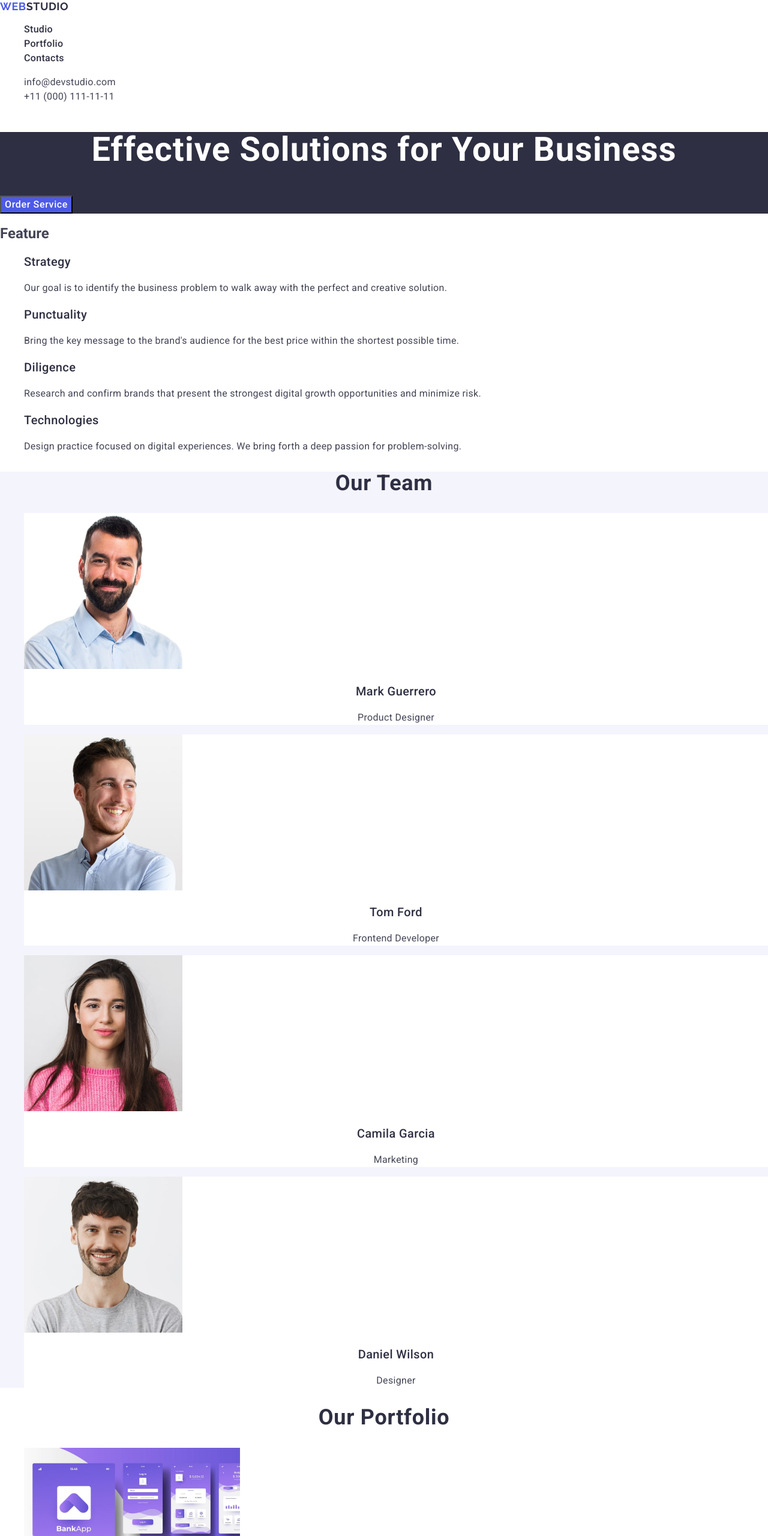
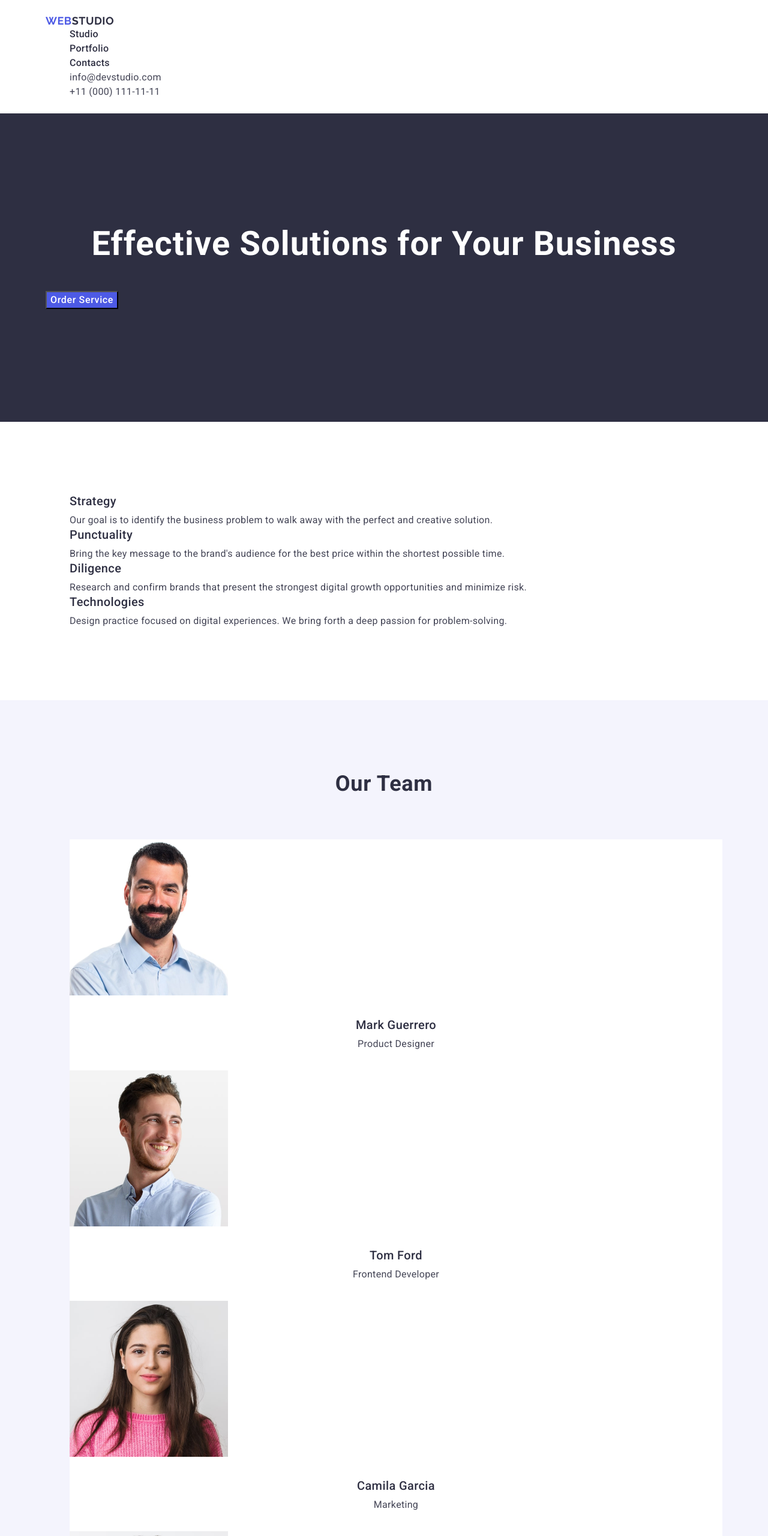
Before and after one commit to AntonenkoDenis/goit-markup-hw-06, a plain HTML site: page index.html in a window 1280 px wide. Shown: the top 2560 px of the page at 60% size. Drawn offline with nearby package versions, Linux system fonts and the light colour scheme.

Commit message:
first commit

```diff
--- a/css/styles.css
+++ b/css/styles.css
@@ -6,11 +6,41 @@ body {
 
 ul {
     list-style: none;
+    margin-top: 0;
+    margin-bottom: 0;
+    margin-left: 0;
 }
 
 a {
     text-decoration: none;
 }
+
+p,
+h1,
+h2,
+h3,
+h4,
+h5,
+h6 {
+    margin-top: 0;
+    margin-bottom: 0;
+}
+
+.container {
+    width: 1158px;
+    padding-left: 15px;
+    padding-right: 15px;
+    margin: 0 auto;
+}
+
+/* ------------------------------------HEADER----------------------------------- */
+
+.header {
+    padding-top: 24px;
+    padding-bottom: 24px;
+}
+
+/* .navigation {} */
 
 .navigation-logo {
     font-family: 'Raleway', sans-serif;
@@ -22,7 +52,13 @@ a {
     color: #4d5ae5;
 }
 
-.navigation-logo-color {color: #2e2f42;}
+.navigation-logo-color {
+    color: #2e2f42;
+}
+
+/* .navigation-list {} */
+
+/* .navigation-item {} */
 
 .navigation-link {
     font-weight: 500;
@@ -32,19 +68,38 @@ a {
     color: #2e2f42;
 }
 
-.navigation-link:hover, .navigation-link:focus {color: #404bbf;}
+.navigation-link:hover,
+.navigation-link:focus {
+    color: #404bbf;
+}
 
 .contact {font-style: normal;}
+
+/* .contact-list {} */
+
+/* .contact-item {} */
 
 .contact-link {
     font-size: 16px;
     line-height: 150%;
     letter-spacing: 0.02em;
-color: #434455;}
+    color: #434455;
+}
 
-.contact-link:hover, .contact-link:focus {color: #404bbf;}
+.contact-link:hover,
+.contact-link:focus {
+    color: #404bbf;
+}
 
-.intro {background-color: #2e2f42;}
+/* -------------------------------------MAIN------------------------------------ */
+
+/* .main-content {} */
+
+.intro {
+    background-color: #2e2f42;
+    padding-top: 188px;
+    padding-bottom: 188px;
+}
 
 .intro-title {
     font-weight: 700;
@@ -53,6 +108,7 @@ line-height: 107%;
     letter-spacing: 0.02em;
     text-align: center;
     color: #fff;
+    margin-bottom: 48px;
 }
 
 .order-button {
@@ -65,7 +121,23 @@ cursor: pointer;
     background-color: #4D5AE5;
 }
 
-.order-button:hover, .order-button:focus {background: #404bbf;}
+.order-button:hover,
+.order-button:focus {
+    background: #404bbf;
+}
+
+/* ----------------------------------FEATURES------------------------------------ */
+
+.features {
+    padding-top: 120px;
+    padding-bottom: 120px;
+}
+
+/* .features-title {} */
+
+/* .features-list {} */
+
+/* .feature-item {} */
 
 .feature-name {
     font-weight: 500;
@@ -73,6 +145,7 @@ background-color: #4D5AE5;
     line-height: 120%;
     letter-spacing: 0.02em;
     color: #2e2f42;
+    margin-bottom: 8px;
 }
 
 .feature-description {
@@ -82,8 +155,19 @@ background-color: #4D5AE5;
     color: #434455;
 }
 
+/* -------------------------------------TEAM-------------------------------------- */
+
+.team-info {
+    padding-top: 32px;
+    padding-right: 16px;
+    padding-bottom: 32px;
+    padding-left: 16px;
+}
+
 .team {
     background: #f4f4fd;
+    padding-top: 120px;
+    padding-bottom: 120px;
 }
 
 .team-title {
@@ -92,11 +176,18 @@ background-color: #4D5AE5;
     line-height: 111%;
     letter-spacing: 0.02em;
     text-align: center;
-    color: #2e2f42;;
-    text-transform: capitalize
+    color: #2e2f42;
+    text-transform: capitalize;
+    margin-bottom: 72px;
 }
 
-.team-member {background-color: #FFFFFF}
+/* .team-list {} */
+
+.team-item {
+    background-color: #FFFFFF;
+}
+
+/* .team-item-photo {} */
 
 .team-name {
     font-weight: 500;
@@ -105,14 +196,30 @@ background-color: #4D5AE5;
     letter-spacing: 0.02em;
     text-align: center;
     color: #2e2f42;
+    margin-bottom: 8px;
 }
 
-.team-role {
+.team-description {
     font-size: 16px;
     line-height: 150%;
     letter-spacing: 0.02em;
     text-align: center;
-    color: #434455;}
+    color: #434455;
+}
+
+/* -------------------------------------PORTFOLIO-------------------------------- */
+
+.portfolio-info {
+    padding-top: 32px;
+    padding-right: 16px;
+    padding-bottom: 32px;
+    padding-left: 16px;
+}
+
+.portfolio {
+    padding-top: 122px;
+    padding-bottom: 118px;
+}
 
 .portfolio-title {
     font-weight: 700;
@@ -121,8 +228,15 @@ background-color: #4D5AE5;
     letter-spacing: 0.02em;
     text-align: center;
     color: #2e2f42;
-    text-transform: capitalize
+    text-transform: capitalize;
+    margin-bottom: 72px;
     }
+
+/* .portfolio-list {} */
+
+/* .portfolio-item {} */
+
+/* .portfolio-photo {} */
 
 .portfolio-item-title {
     font-weight: 500;
@@ -130,6 +244,7 @@ background-color: #4D5AE5;
     line-height: 120%;
     letter-spacing: 0.02em;
     color: #2e2f42;
+    margin-bottom: 8px;
 }
 
 .portfolio-item-category {
@@ -139,17 +254,12 @@ background-color: #4D5AE5;
     color: #434455;
 }
 
-.footer-logo {
-    font-weight: 700;
-    font-size: 18px;
-    line-height: 117%;
-    letter-spacing: 0.03em;
-    text-transform: uppercase;
-    color: #4d5ae5;
-    }
+/* ----------------------------------------FOOTER-------------------------------- */
 
 .footer {
     background: #2e2f42;
+    padding-top: 100px;
+    padding-bottom: 100px;
 }
 
 .footer-logo {
@@ -171,4 +281,5 @@ background-color: #4D5AE5;
     line-height: 150%;
     letter-spacing: 0.02em;
     color: #f4f4fd;
+    margin-top: 16px;
 }
--- a/index.html
+++ b/index.html
@@ -23,6 +23,7 @@
   </head>
   <body>
     <header class="header">
+      <div class="container">
         <nav class="navigation">
           <a class="navigation-logo" href="./index.html">
             Web<span class="navigation-logo-color">Studio</span></a
@@ -53,21 +54,25 @@
             </li>
           </ul>
         </address>
+      </div>
     </header>
 
     <main class="main-content">
       <section class="intro">
+        <div class="container">
           <h1 class="intro-title">Effective Solutions for Your Business</h1>
           <button type="button" class="order-button">Order Service</button>
+        </div>
       </section>
       <section class="features">
-        <h2 class="features-title">Feature</h2>
+        <div class="container">
+          <!-- <h2 class="features-title">Feature</h2> -->
           <ul class="features-list">
             <li class="feature-item">
               <h3 class="feature-name">Strategy</h3>
               <p class="feature-description">
-              Our goal is to identify the business problem to walk away with the
-              perfect and creative solution.
+                Our goal is to identify the business problem to walk away with
+                the perfect and creative solution.
               </p>
             </li>
             <li class="feature-item">
@@ -92,57 +97,69 @@
               </p>
             </li>
           </ul>
+        </div>
       </section>
       <section class="team">
+        <div class="container">
           <h2 class="team-title">Our Team</h2>
           <ul class="team-list">
-          <li class="team-member">
+            <li class="team-item">
               <img
                 src="./images/team1.jpg"
                 alt="Mark"
                 width="264"
                 height="260"
-              class="team-photo"
+                class="team-item-photo"
               />
+              <div class="team-info">
                 <h3 class="team-name">Mark Guerrero</h3>
-            <p class="team-role">Product Designer</p>
+                <p class="team-description">Product Designer</p>
+              </div>
             </li>
-          <li class="team-member">
+            <li class="team-item">
               <img
                 src="./images/team2.jpg"
                 alt="Tom"
                 width="264"
                 height="260"
-              class="team-photo"
+                class="team-item-photo"
               />
+              <div class="team-info">
                 <h3 class="team-name">Tom Ford</h3>
-            <p class="team-role">Frontend Developer</p>
+                <p class="team-description">Frontend Developer</p>
+              </div>
             </li>
-          <li class="team-member">
+            <li class="team-item">
               <img
                 src="./images/team3.jpg"
                 alt="Camila"
                 width="264"
                 height="260"
-              class="team-photo"
+                class="team-item-photo"
               />
+              <div class="team-info">
                 <h3 class="team-name">Camila Garcia</h3>
-            <p class="team-role">Marketing</p>
+                <p class="team-description">Marketing</p>
+              </div>
             </li>
-          <li class="team-member">
+            <li class="team-item">
               <img
                 src="./images/team4.jpg"
                 alt="Daniel"
                 width="264"
                 height="260"
-              class="team-photo"
+                class="team-item-photo"
               />
+              <div class="team-info">
                 <h3 class="team-name">Daniel Wilson</h3>
-            <p class="team-role">Designer</p>
+                <p class="team-description">Designer</p>
+              </div>
             </li>
           </ul>
+        </div>
       </section>
       <section class="portfolio">
+        <div class="container">
           <h2 class="portfolio-title">Our Portfolio</h2>
           <ul class="portfolio-list">
             <li class="portfolio-item">
@@ -153,8 +170,10 @@
                 height="300"
                 class="portfolio-photo"
               />
+              <div class="portfolio-info">
                 <h3 class="portfolio-item-title">Banking App</h3>
                 <p class="portfolio-item-category">App</p>
+              </div>
             </li>
             <li class="portfolio-item">
               <img
@@ -164,8 +183,10 @@
                 height="300"
                 class="portfolio-photo"
               />
+              <div class="portfolio-info">
                 <h3 class="portfolio-item-title">Cashless Payment</h3>
                 <p class="portfolio-item-category">Marketing</p>
+              </div>
             </li>
             <li class="portfolio-item">
               <img
@@ -175,8 +196,10 @@
                 height="300"
                 class="portfolio-photo"
               />
+              <div class="portfolio-info">
                 <h3 class="portfolio-item-title">Meditation App</h3>
                 <p class="portfolio-item-category">App</p>
+              </div>
             </li>
             <li class="portfolio-item">
               <img
@@ -186,8 +209,10 @@
                 height="300"
                 class="portfolio-photo"
               />
+              <div class="portfolio-info">
                 <h3 class="portfolio-item-title">Taxi Service</h3>
                 <p class="portfolio-item-category">Marketing</p>
+              </div>
             </li>
             <li class="portfolio-item">
               <img
@@ -197,8 +222,10 @@
                 height="300"
                 class="portfolio-photo"
               />
+              <div class="portfolio-info">
                 <h3 class="portfolio-item-title">Screen Illustrations</h3>
                 <p class="portfolio-item-category">Design</p>
+              </div>
             </li>
             <li class="portfolio-item">
               <img
@@ -208,21 +235,26 @@
                 height="300"
                 class="portfolio-photo"
               />
+              <div class="portfolio-info">
                 <h3 class="portfolio-item-title">Online Courses</h3>
                 <p class="portfolio-item-category">Marketing</p>
+              </div>
             </li>
           </ul>
+        </div>
       </section>
     </main>
 
     <footer class="footer">
+      <div class="container">
         <a class="footer-logo" href="./index.html"
           >Web<span class="footer-logo-color">Studio</span></a
         >
         <p class="footer-description">
-        Increase the flow of customers and sales for your business with digital
-        marketing & growth solutions.
+          Increase the flow of customers and sales for your business with
+          digital marketing & growth solutions.
         </p>
+      </div>
     </footer>
   </body>
 </html>
```
Lines whose indentation alone changed are shown as unchanged.
